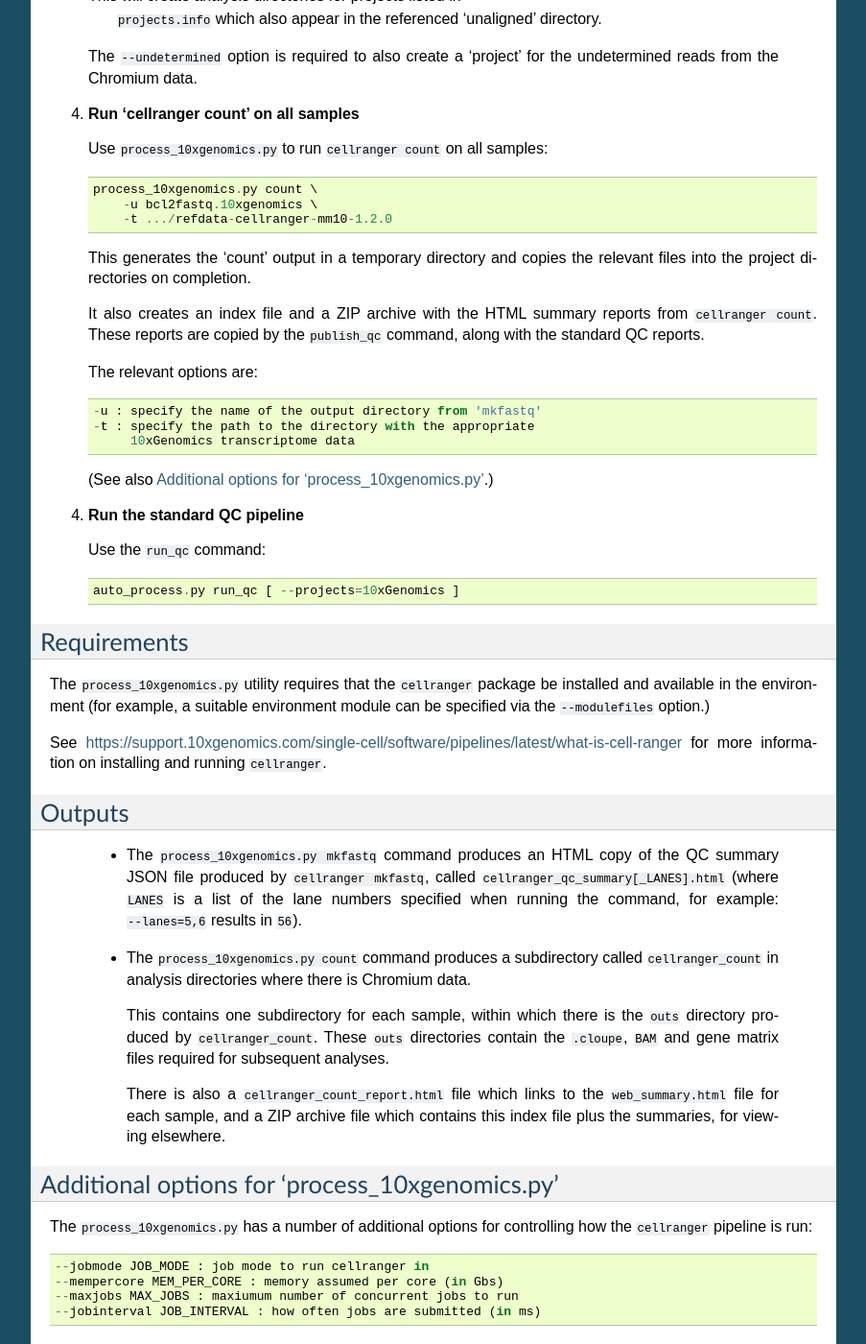
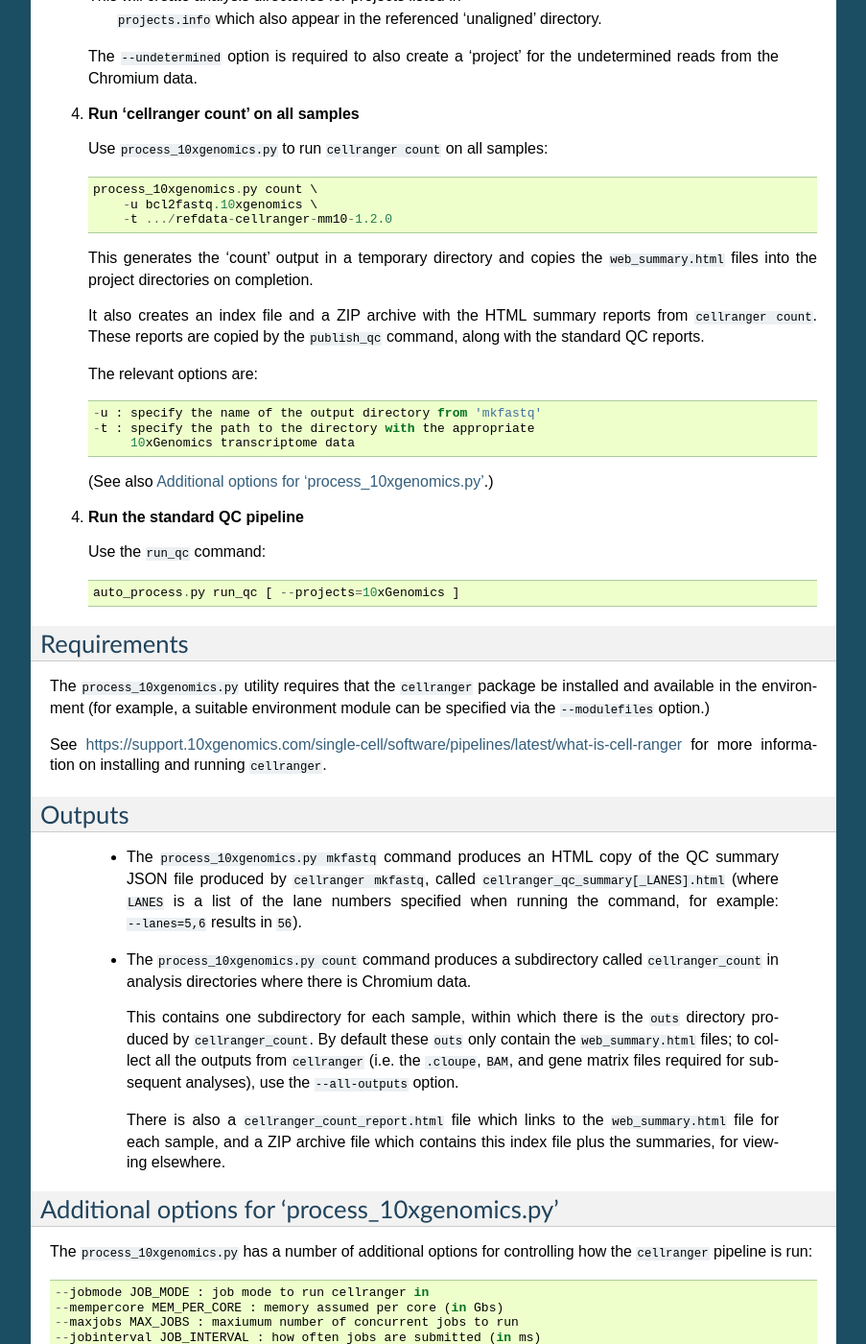
Before and after one commit to fls-bioinformatics-core/auto_process_ngs, a Sphinx documentation site: the page built from docs/source/10xgenomics.rst, in a window 1280 px wide and 1400 px high, scrolled down 1203 px. Shown: the whole window at 96% size, without its empty margins (198-1101 px from the left). Built offline with Sphinx 7.4.7, drawn with Linux system fonts in a browser that asks for light colours.

Commit message:
Update 10xgenomics docs for changes to "process_10xgenomics.py count".

```diff
--- a/docs/source/10xgenomics.rst
+++ b/docs/source/10xgenomics.rst
@@ -79,7 +79,8 @@ The suggested protocol is:
            -t .../refdata-cellranger-mm10-1.2.0
 
    This generates the 'count' output in a temporary directory and copies
-   the relevant files into the project directories on completion.
+   the ``web_summary.html`` files into the project directories on
+   completion.
 
    It also creates an index file and a ZIP archive with the HTML summary
    reports from ``cellranger count``. These reports are copied by the
@@ -128,9 +129,11 @@ Outputs
    Chromium data.
 
    This contains one subdirectory for each sample, within which there is
-   the ``outs`` directory produced by ``cellranger_count``. These ``outs``
-   directories contain the ``.cloupe``, ``BAM`` and gene matrix files
-   required for subsequent analyses.
+   the ``outs`` directory produced by ``cellranger_count``. By default
+   these ``outs`` only contain the ``web_summary.html`` files; to
+   collect all the outputs from ``cellranger`` (i.e. the ``.cloupe``,
+   ``BAM``, and gene matrix files required for subsequent analyses),
+   use the ``--all-outputs`` option.
 
    There is also a ``cellranger_count_report.html`` file which links to
    the ``web_summary.html`` file for each sample, and a ZIP archive file
```
